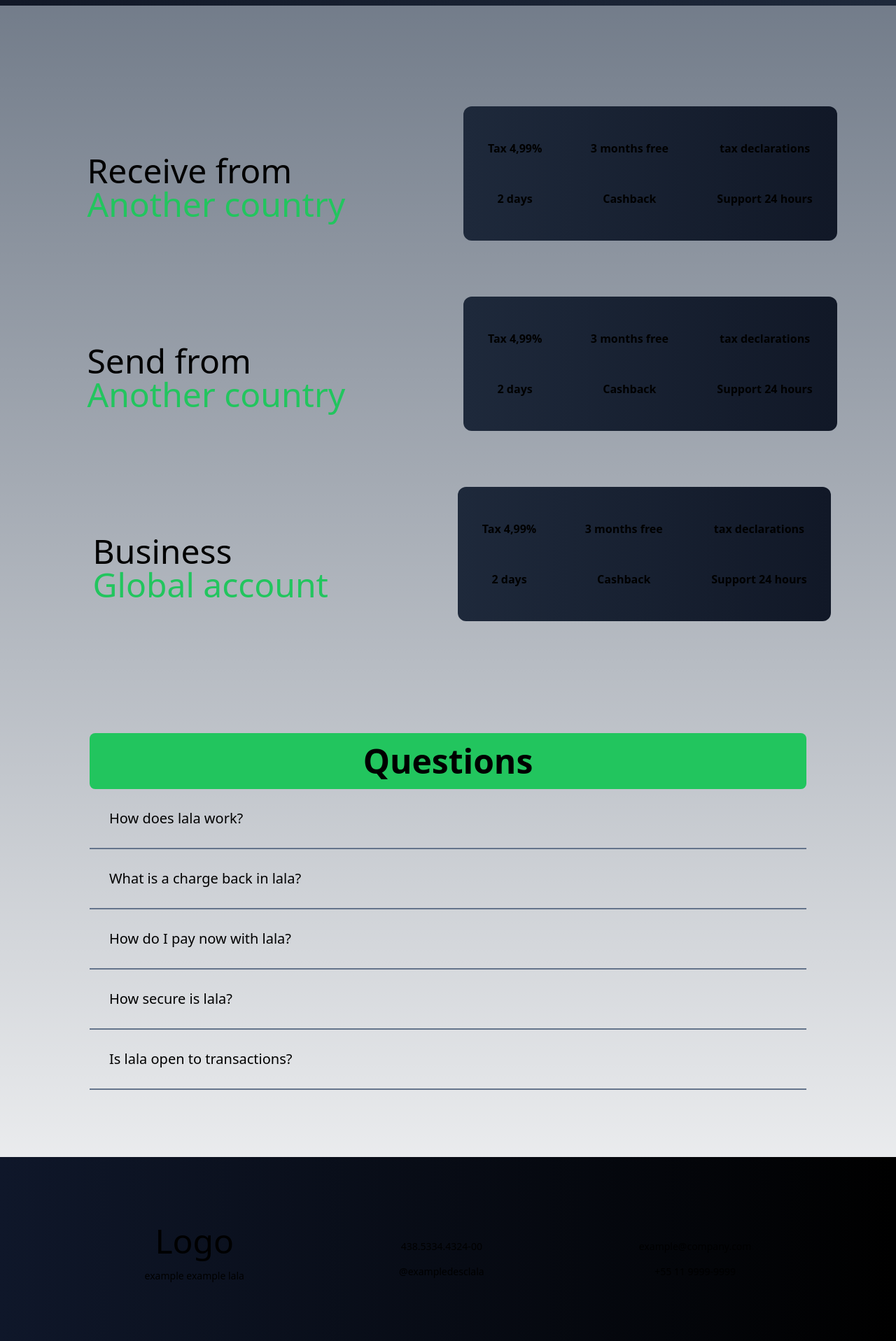
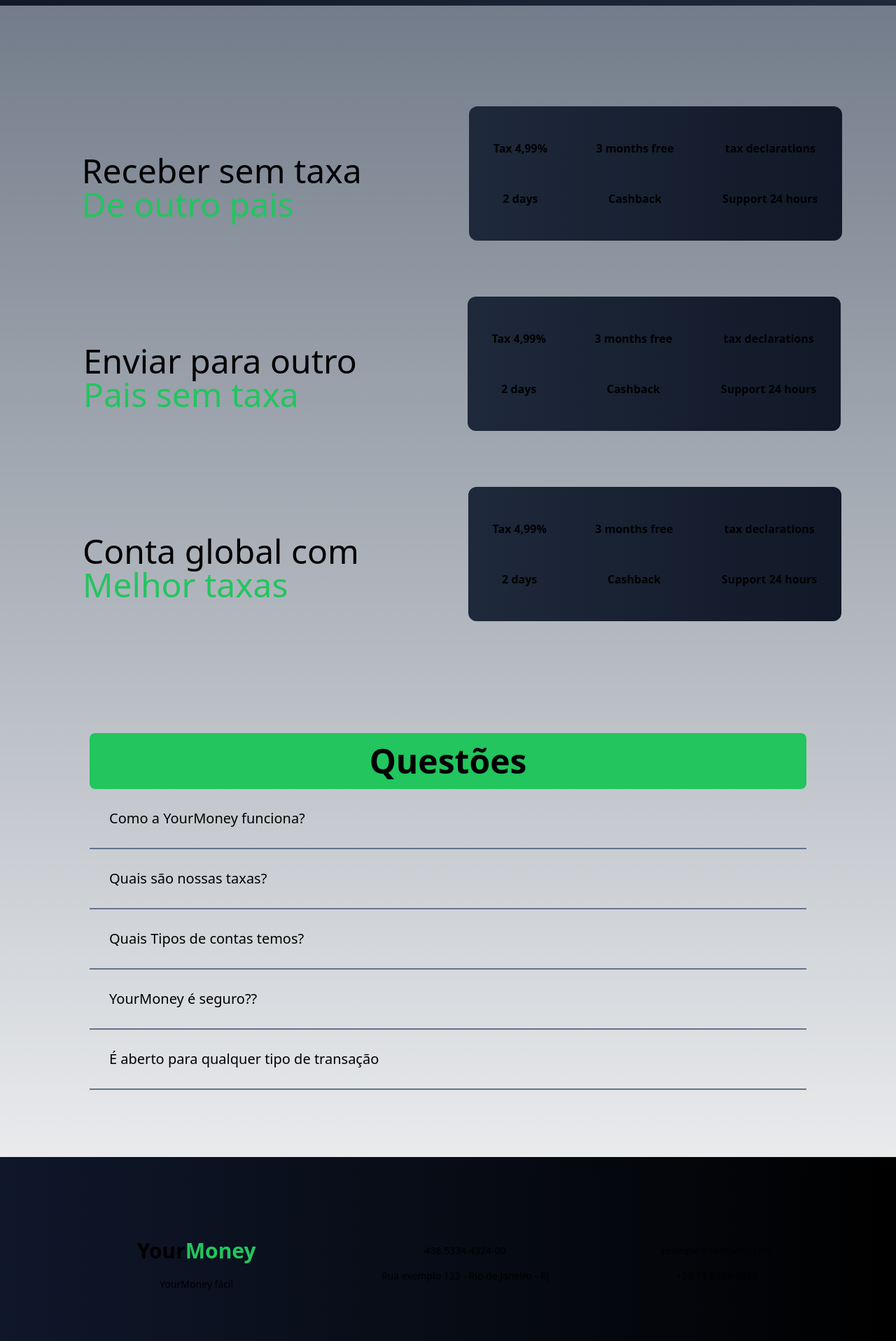
Before and after one commit to GustavoSod/bank-dashboard, a Next.js app: page / in a window 1280 px wide. Shown: the part 880-2797 px from the top of the page at 70% size. Built offline with nearby package versions, Linux system fonts and the light colour scheme.

Commit message:
translates home texts

```diff
--- a/src/app/footer.tsx
+++ b/src/app/footer.tsx
@@ -5,12 +5,12 @@ export default function Footer() {
   return (
     <div className="flex sm:flex-row flex-col flex-wrap w-full justify-around items-center mt-24 bg-gradient-to-r from-slate-900 to bg-black lg:p-24 sm:p-16">
       <div className="sm:mt-0 mt-10 text-center sm:mb-4 mb-8">
-        <h1 className="lg:text-5xl sm:text-3xl text-3xl sm:mb-4 mb-0">Logo</h1>
-        <p className="sm:text-sm text-sm">example example lala</p>
+        <h1 className=" text-3xl font-semibold p-5">Your<span className="text-green-500">Money</span></h1>
+        <p className="sm:text-sm text-sm">YourMoney fácil</p>
       </div>
       <div className="text-center sm:mb-0 mb-4">
         <p className=" sm:text-sm text-sm sm:mb-4 mb-0">438.5334.4324-00</p>
-        <p className=" sm:text-sm mb-0 text-sm">@exampledesclala</p>
+        <p className=" sm:text-sm mb-0 text-sm">Rua exemplo 123 - Rio de Janeiro - RJ</p>
       </div>
       <div className="text-center sm:mb-0 mb-10">
         <p className=" sm:text-sm text-sm sm:mb-4 mb-0">example@company.com</p>
--- a/src/app/header.tsx
+++ b/src/app/header.tsx
@@ -14,8 +14,7 @@ export default function Header() {
             />
             <ul className="flex sm:relative absolute sm:mt-0 mt-32">
                 <Link href="/" className="p-4 hover:text-green-500">Home</Link>
-                <Link href="/signIn" className="p-4 hover:text-green-500">Sign In</Link>
-                <Link href="/signIn" className="p-4 hover:text-green-500">Sign Up</Link>
+                <Link href="/signIn" className="p-4 hover:text-green-500">Contato</Link>
             </ul>
         </div>
     )
--- a/src/app/page.tsx
+++ b/src/app/page.tsx
@@ -8,9 +8,9 @@ export default function Home() {
     <main className="flex min-h-screen flex-col items-center justify-between">
       <Presentation/>
       <CompanyIcons/>
-      <Steps title ={"Receive from"} subTitle={"Another country"}/>
-      <Steps title ={"Send from"} subTitle={"Another country"}/>
-      <Steps title ={"Business"} subTitle={"Global account"}/>
+      <Steps title ={"Receber sem taxa"} subTitle={"De outro pais"}/>
+      <Steps title ={"Enviar para outro"} subTitle={"Pais sem taxa"}/>
+      <Steps title ={"Conta global com"} subTitle={"Melhor taxas"}/>
       <Questions/>
     </main>
   );
--- a/src/components/presentation/index.tsx
+++ b/src/components/presentation/index.tsx
@@ -13,9 +13,9 @@ export default function Presentation() {
         />
       </div>
       <div className=" lg:w-2/5 w-11/12 lg:text-start text-center lg:mt-0 mt-20">
-        <h1 className=" text-5xl font-semibold p-5">Your <span className="text-green-500">Money Fast</span></h1>
+        <h1 className=" text-5xl font-semibold p-5">Seu Dinheiro <br></br> <span className="text-green-500">Para o Mundo</span></h1>
         <p className="p-5">Lorem ipsum dolor sit amet, consectetur adipisicing elit. Magnam, beatae repellat magni aliquid et voluptates esse aspernatur ipsum aperiam illum accusantium vero! Repellendus corrupti repudiandae molestiae fugiat, cumque ullam minus. illum accusantium vero! Repellendus corrupti</p>
-        <button className=" bg-green-500 p-4 rounded-lg m-5 text-lg hover:bg-green-800">Get Started</button>
+        <button className=" bg-green-500 p-4 rounded-lg m-5 text-lg hover:bg-green-800">Entre em Contato</button>
       </div>
     </div>
   );
--- a/src/components/questions/index.tsx
+++ b/src/components/questions/index.tsx
@@ -10,11 +10,11 @@ const Questions: React.FC = () => {
   const [expandedIndex, setExpandedIndex] = useState<number | null>(null);
 
   const questions: QuestionProps[] = [
-    { question: "How does lala work?", answer: "Answer to the first question goes here." },
-    { question: "What is a charge back in lala?", answer: "Answer to the second question goes here." },
-    { question: "How do I pay now with lala?", answer: "Answer to the third question goes here." },
-    { question: "How secure is lala?", answer: "Answer to the fourth question goes here." },
-    { question: "Is lala open to transactions?", answer: "Answer to the fifth question goes here." }
+    { question: "Como a YourMoney funciona?", answer: "Facilitamos transações financeiras globais de maneira rápida e segura, conectando clientes a mercados financeiros em todo o mundo através de nossa plataforma digital." },
+    { question: "Quais são nossas taxas?", answer: "Nossas taxas são competitivas e transparentes. Cobramos taxas mínimas por transações internacionais e oferecemos opções flexíveis para diversos tipos de serviços financeiros." },
+    { question: "Quais Tipos de contas temos?", answer: "Oferecemos uma ampla gama de serviços, incluindo câmbio de moedas, transferências internacionais, investimentos em mercados globais e soluções financeiras corporativas personalizadas." },
+    { question: "YourMoney é seguro??", answer: "Sim, priorizamos a segurança dos dados e das transações dos nossos clientes. Utilizamos tecnologia avançada de criptografia e seguimos rigorosos padrões de conformidade regulatória.." },
+    { question: "É aberto para qualquer tipo de transação", answer: "Nossos serviços são abertos para uma ampla gama de transações, incluindo remessas familiares, pagamentos corporativos, investimentos diversificados e transações de comércio internacional." }
   ];
 
   const toggleAnswer = (index: number) => {
@@ -29,7 +29,7 @@ const Questions: React.FC = () => {
     <div className="flex items-center w-full justify-center">
       <div className="w-4/5 rounded-lg items-center justify-center sm:mt-40 mt-24">
         <div className="bg-green-500 rounded-lg text-center p-4">
-          <h1 className="lg:text-5xl sm:text-4xl text-3xl font-semibold">Questions</h1>
+          <h1 className="lg:text-5xl sm:text-4xl text-3xl font-semibold">Questões</h1>
         </div>
         <style jsx>{`
           .answer {
```
